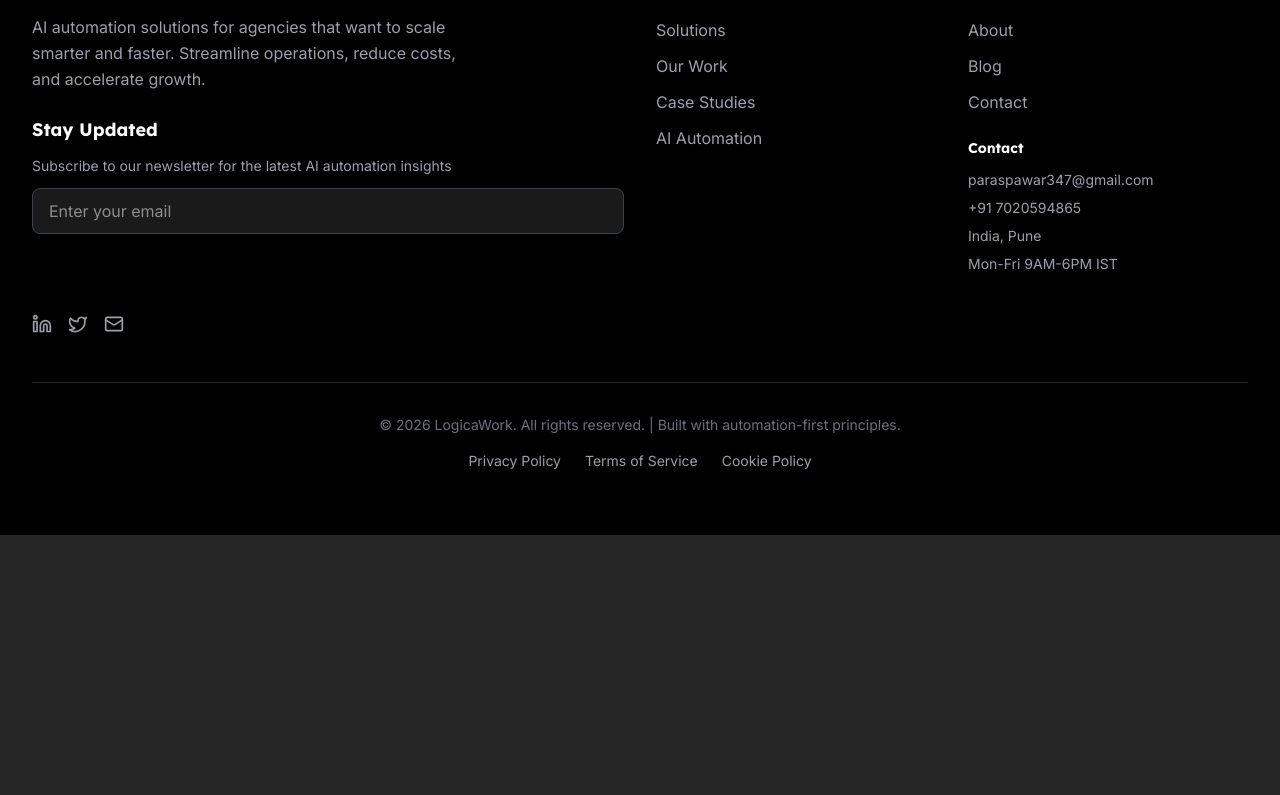
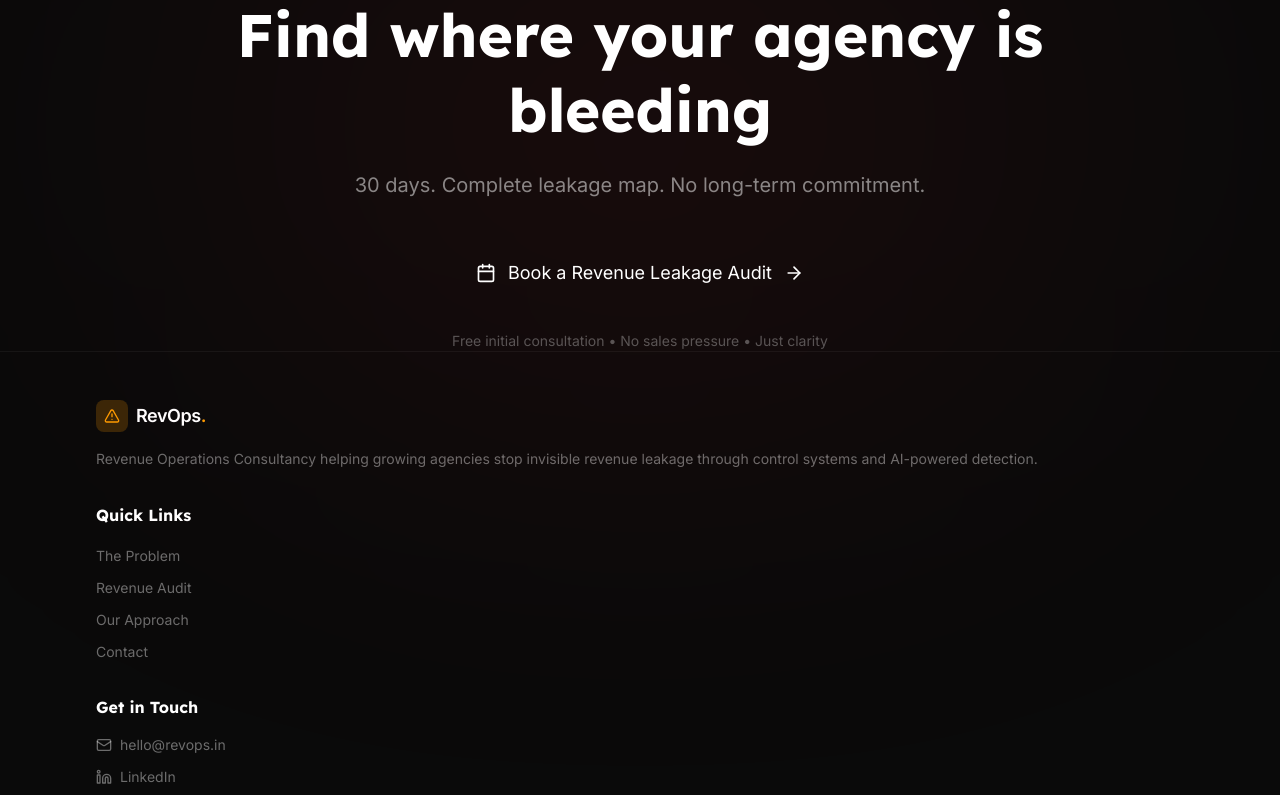
Before and after one commit to FlameX10/LogicaWork, a React app: page / in a window 1280 px wide. Shown: the part 7845-8640 px from the top of the page. Before the commit the page ends 8380 px from the top, so only its background shows below. Built offline with nearby package versions, Linux system fonts and the light colour scheme; the HTML template or start-up script is replaced by a standard one.

Commit message:
feat(Footer): Build footer with final CTA and consultancy info

```diff
--- a/src/components/Footer.jsx
+++ b/src/components/Footer.jsx
@@ -1,250 +1,142 @@
-import { useState } from 'react'
-import { motion } from 'framer-motion'
-import { Mail, Linkedin, Twitter, ArrowRight } from 'lucide-react'
-import emailjs from '@emailjs/browser'
+import { motion } from 'framer-motion';
+import { useInView } from 'framer-motion';
+import { useRef } from 'react';
+import { ArrowRight, AlertTriangle, Mail, Linkedin, Calendar } from 'lucide-react';
 
-export default function Footer() {
-  const currentYear = new Date().getFullYear()
-  const [email, setEmail] = useState('')
-  const [isSubmitting, setIsSubmitting] = useState(false)
-  const [message, setMessage] = useState('')
-
-  const scrollToSection = (id) => {
-    const element = document.getElementById(id)
-    if (element) {
-      element.scrollIntoView({ behavior: 'smooth' })
-    }
-  }
-
-  const handleSubscribe = async (e) => {
-    e.preventDefault()
-
-    if (!email) {
-      setMessage('Please enter a valid email address')
-      return
-    }
-
-    setIsSubmitting(true)
-    setMessage('')
-
-    try {
-      const templateParams = {
-        subscriber_email: email,
-        to_email: 'paraspawar347@gmail.com',
-        message: `New newsletter subscription from: ${email}`,
-      }
-
-      await emailjs.send(
-        'service_v9gudbs',
-        'template_c5nhsxe',
-        templateParams,
-        'U2a2rA8zUulbS8Tsn'
-      )
-
-      setMessage('Successfully subscribed! Thank you.')
-      setEmail('')
-    } catch (error) {
-      console.error('Email subscription failed:', error)
-      setMessage('Subscription failed. Please try again.')
-    } finally {
-      setIsSubmitting(false)
-    }
-  }
-
-  const productLinks = [
-    { label: 'Solutions', id: 'services' },
-    { label: 'Our Work', id: 'portfolio' },
-    { label: 'Case Studies', id: 'case-study' },
-  ]
-
-  const companyLinks = [
-    { label: 'About', id: 'about' },
-    { label: 'Blog', id: '#' },
-    { label: 'Contact', id: 'contact' },
-  ]
+const Footer = () => {
+  const ref = useRef(null);
+  const isInView = useInView(ref, { once: true, margin: "-100px" });
 
   return (
-    <footer className="bg-black text-white border-t border-gray-800">
-      <div className="max-w-7xl mx-auto px-4 sm:px-6 lg:px-8 py-12 md:py-16">
-        <div className="grid md:grid-cols-4 gap-8 mb-12">
-          {/* Company Info & Newsletter */}
-          <div className="col-span-2">
-            <div className="flex items-center gap-3 mb-4">
-              <div className="w-8 h-8 bg-[#2b2b2b] rounded-md flex items-center justify-center">
-                <div className="w-3.5 h-3.5 bg-white rounded-sm" />
-              </div>
-              <span className="text-2xl font-bold">LogicaWork</span>
+    <footer id="contact" className="relative bg-[#0a0a0a] overflow-hidden">
+      {/* Final CTA Section */}
+      <section className="section-padding relative" ref={ref}>
+        {/* Background glow */}
+        <div className="absolute top-1/2 left-1/2 -translate-x-1/2 -translate-y-1/2 w-[800px] h-[400px] bg-red-500/10 rounded-full blur-[200px]" />
+
+        <div className="max-w-4xl mx-auto relative z-10 text-center">
+          <motion.div
+            initial={{ opacity: 0, y: 30 }}
+            animate={isInView ? { opacity: 1, y: 0 } : {}}
+            transition={{ duration: 0.7 }}
+          >
+            {/* Icon */}
+            <div className="inline-flex items-center justify-center w-16 h-16 rounded-full bg-red-500/10 border border-red-500/20 mb-8">
+              <AlertTriangle className="w-7 h-7 text-red-500" />
             </div>
 
-            <p className="text-gray-400 mb-6 max-w-md leading-relaxed">
-              AI automation solutions for agencies that want to scale smarter and
-              faster. Streamline operations, reduce costs, and accelerate growth.
+            {/* Headline */}
+            <h2 className="text-3xl md:text-5xl lg:text-6xl font-semibold text-white mb-6 leading-tight">
+              Find where your agency is{' '}
+              <span className="gradient-danger">bleeding</span>
+            </h2>
+
+            {/* Subtext */}
+            <p className="text-lg md:text-xl text-white/50 max-w-2xl mx-auto mb-10">
+              30 days. Complete leakage map. No long-term commitment.
             </p>
 
-            {/* Newsletter Subscription */}
-            <div className="mb-6">
-              <h4 className="text-lg font-semibold mb-3">Stay Updated</h4>
-              <p className="text-gray-400 text-sm mb-3">
-                Subscribe to our newsletter for the latest AI automation insights
+            {/* CTA Button */}
+            <motion.a
+              href="mailto:hello@revops.in"
+              whileHover={{ scale: 1.02 }}
+              whileTap={{ scale: 0.98 }}
+              className="inline-flex items-center gap-3 btn-primary text-lg px-10 py-5"
+            >
+              <Calendar className="w-5 h-5" />
+              Book a Revenue Leakage Audit
+              <ArrowRight className="w-5 h-5" />
+            </motion.a>
+
+            {/* Trust note */}
+            <p className="text-white/30 text-sm mt-6">
+              Free initial consultation • No sales pressure • Just clarity
             </p>
-              <form
-                onSubmit={handleSubscribe}
-                className="flex flex-col sm:flex-row gap-3"
-              >
-                <input
-                  type="email"
-                  value={email}
-                  onChange={(e) => setEmail(e.target.value)}
-                  placeholder="Enter your email"
-                  className="flex-1 px-4 py-2.5 rounded-lg bg-[#1a1a1a] text-white border border-gray-700 focus:border-yellowBrand focus:outline-none transition-colors"
-                  disabled={isSubmitting}
-                />
-                <motion.button
-                  type="submit"
-                  disabled={isSubmitting}
-                  whileHover={{ scale: 1.05 }}
-                  whileTap={{ scale: 0.95 }}
-                  className="px-6 py-2.5 bg-yellowBrand text-black rounded-lg hover:bg-yellow-400 transition-all duration-200 disabled:opacity-50 disabled:cursor-not-allowed font-semibold"
-                >
-                  {isSubmitting ? 'Subscribing...' : 'Subscribe'}
-                </motion.button>
-              </form>
-              {message && (
-                <motion.p
-                  initial={{ opacity: 0, y: -10 }}
-                  animate={{ opacity: 1, y: 0 }}
-                  className={`text-sm mt-2 ${
-                    message.includes('Success')
-                      ? 'text-green-400'
-                      : 'text-red-400'
-                  }`}
-                >
-                  {message}
-                </motion.p>
-              )}
+          </motion.div>
+        </div>
+      </section>
+
+      {/* Footer bottom */}
+      <div className="border-t border-white/5">
+        <div className="max-w-6xl mx-auto px-4 md:px-8 py-12">
+          <div className="grid grid-cols-1 md:grid-cols-3 gap-8">
+            {/* Brand */}
+            <div>
+              <div className="flex items-center gap-2 mb-4">
+                <div className="w-8 h-8 rounded-lg bg-amber-500/20 flex items-center justify-center">
+                  <AlertTriangle className="w-4 h-4 text-amber-500" />
+                </div>
+                <span className="text-white font-semibold text-lg tracking-tight">
+                  RevOps<span className="text-amber-500">.</span>
+                </span>
+              </div>
+              <p className="text-sm text-white/40 leading-relaxed">
+                Revenue Operations Consultancy helping growing agencies stop invisible revenue leakage through control systems and AI-powered detection.
+              </p>
             </div>
 
-            {/* Social Links */}
-            <div className="flex gap-4">
-              <a
-                href="#"
-                className="text-gray-400 hover:text-yellowBrand transition-colors"
-              >
-                <Linkedin size={20} />
+            {/* Quick Links */}
+            <div>
+              <h4 className="text-white font-medium mb-4">Quick Links</h4>
+              <ul className="space-y-2">
+                {[
+                  { label: 'The Problem', href: '#problem' },
+                  { label: 'Revenue Audit', href: '#audit' },
+                  { label: 'Our Approach', href: '#audit' },
+                  { label: 'Contact', href: '#contact' }
+                ].map((link) => (
+                  <li key={link.label}>
+                    <a href={link.href} className="text-sm text-white/40 hover:text-white/70 transition-colors">
+                      {link.label}
                     </a>
-              <a
-                href="#"
-                className="text-gray-400 hover:text-yellowBrand transition-colors"
-              >
-                <Twitter size={20} />
-              </a>
-              <a
-                href="#"
-                className="text-gray-400 hover:text-yellowBrand transition-colors"
-              >
-                <Mail size={20} />
-              </a>
-            </div>
-          </div>
-
-          {/* Services/Product Links */}
-          <div>
-            <h3 className="font-bold text-lg mb-6">Services</h3>
-            <ul className="space-y-3">
-              {productLinks.map((item) => (
-                <li key={item.id}>
-                  <button
-                    onClick={() => scrollToSection(item.id)}
-                    className="text-gray-400 hover:text-yellowBrand transition-colors flex items-center gap-1 group"
-                  >
-                    {item.label}
-                    <ArrowRight
-                      size={14}
-                      className="opacity-0 group-hover:opacity-100 transition-opacity"
-                    />
-                  </button>
                   </li>
                 ))}
-              <li>
-                <button className="text-gray-400 hover:text-yellowBrand transition-colors flex items-center gap-1 group">
-                  AI Automation
-                  <ArrowRight
-                    size={14}
-                    className="opacity-0 group-hover:opacity-100 transition-opacity"
-                  />
-                </button>
-              </li>
               </ul>
             </div>
 
-          {/* Company & Contact */}
+            {/* Contact */}
             <div>
-            <h3 className="font-bold text-lg mb-6">Company</h3>
-            <ul className="space-y-3">
-              {companyLinks.map((item) => (
-                <li key={item.label}>
-                  <button
-                    onClick={() => scrollToSection(item.id)}
-                    className="text-gray-400 hover:text-yellowBrand transition-colors flex items-center gap-1 group"
+              <h4 className="text-white font-medium mb-4">Get in Touch</h4>
+              <div className="space-y-3">
+                <a
+                  href="mailto:hello@revops.in"
+                  className="flex items-center gap-2 text-sm text-white/40 hover:text-white/70 transition-colors"
                 >
-                    {item.label}
-                    <ArrowRight
-                      size={14}
-                      className="opacity-0 group-hover:opacity-100 transition-opacity"
-                    />
-                  </button>
-                </li>
-              ))}
-            </ul>
+                  <Mail className="w-4 h-4" />
+                  hello@revops.in
+                </a>
+                <a
+                  href="https://linkedin.com"
+                  target="_blank"
+                  rel="noopener noreferrer"
+                  className="flex items-center gap-2 text-sm text-white/40 hover:text-white/70 transition-colors"
+                >
+                  <Linkedin className="w-4 h-4" />
+                  LinkedIn
+                </a>
+              </div>
 
-            <div className="mt-6">
-              <h4 className="font-semibold text-sm mb-3">Contact</h4>
-              <ul className="space-y-2 text-gray-400 text-sm">
-                <li>paraspawar347@gmail.com</li>
-                <li>+91 7020594865</li>
-                <li>India, Pune</li>
-                <li>Mon-Fri 9AM-6PM IST</li>
-              </ul>
+              {/* Founder */}
+              <div className="mt-6 pt-4 border-t border-white/5">
+                <p className="text-xs text-white/30">Founded by</p>
+                <p className="text-sm text-white/60">Your Name</p>
               </div>
             </div>
           </div>
 
-        {/* Bottom Bar */}
-        <motion.div
-          initial={{ scaleX: 0 }}
-          whileInView={{ scaleX: 1 }}
-          transition={{ duration: 0.8 }}
-          viewport={{ once: true }}
-          className="border-t border-gray-800 pt-8 origin-left"
-        >
-          <div className="flex flex-col md:flex-row justify-between items-center gap-4">
-            <p className="text-gray-500 text-sm">
-              © {currentYear} LogicaWork. All rights reserved. | Built with
-              automation-first principles.
+          {/* Bottom bar */}
+          <div className="mt-12 pt-6 border-t border-white/5 flex flex-col md:flex-row items-center justify-between gap-4">
+            <p className="text-xs text-white/30">
+              © 2026 RevOps Consultancy. All rights reserved.
             </p>
-            <div className="flex gap-6">
-              <a
-                href="#"
-                className="text-gray-400 hover:text-yellowBrand text-sm transition-colors"
-              >
-                Privacy Policy
-              </a>
-              <a
-                href="#"
-                className="text-gray-400 hover:text-yellowBrand text-sm transition-colors"
-              >
-                Terms of Service
-              </a>
-              <a
-                href="#"
-                className="text-gray-400 hover:text-yellowBrand text-sm transition-colors"
-              >
-                Cookie Policy
-              </a>
+            <p className="text-xs text-white/30">
+              Built for agencies that refuse to bleed silently.
+            </p>
           </div>
         </div>
-        </motion.div>
       </div>
     </footer>
-  )
-}
+  );
+};
+
+export default Footer;
```
Lines whose indentation alone changed are shown as unchanged.
